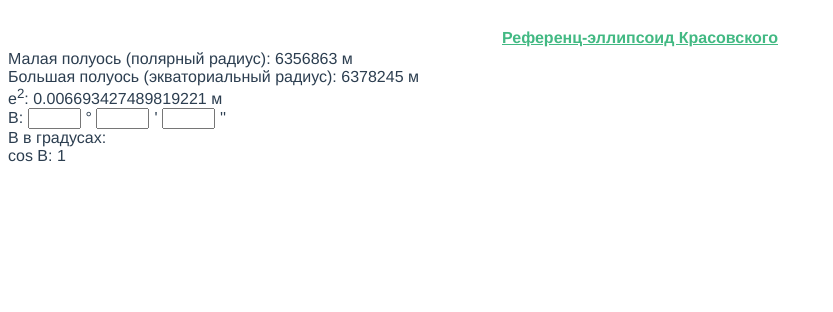
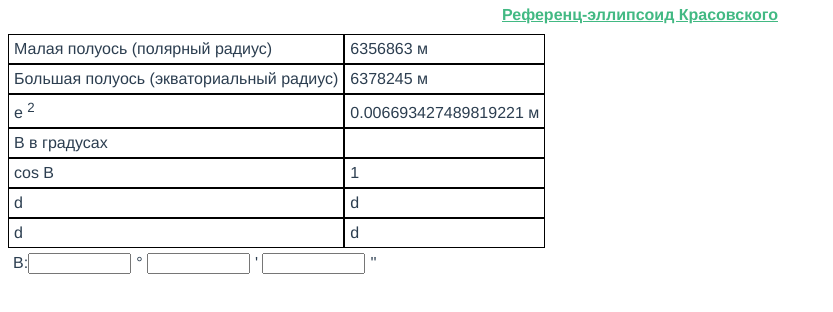
Before and after one commit to regfe89/geocalcold, a Vue app: page / in a window 1280 px wide. Shown: the top 312 px of the page, without its empty margins (0-833 px from the left). Built offline with nearby package versions, Linux system fonts and the light colour scheme.

Commit message:
Changed layout to table

```diff
--- a/public/index.html
+++ b/public/index.html
@@ -7,7 +7,7 @@
     <link rel="icon" href="<%= BASE_URL %>favicon.png">
     <title>geocalc</title>
   </head>
-  <body>
+  <body style="margin-top: 3px;">
     <noscript>
       <strong>We're sorry but geocalc doesn't work properly without JavaScript enabled. Please enable it to continue.</strong>
     </noscript>
--- a/src/App.vue
+++ b/src/App.vue
@@ -2,7 +2,6 @@
   <div id="app">
     <div id="nav">
       <!-- <img id = 'logo' alt="earth" src="@/assets/earth.png"> -->
-      <br>
       <!-- <router-link to="/">Home</router-link> |
       <router-link to="/about">About</router-link> | -->
       <router-link to="/">Референц-эллипсоид Красовского</router-link>
@@ -24,11 +23,6 @@
   padding: 3px;
 }
 
-#logo {
-  padding: 30px;
-  max-width: 189px;
-}
-
 #nav a {
   font-weight: bold;
   color: #2c3e50;
--- a/src/components/Krasovsky.vue
+++ b/src/components/Krasovsky.vue
@@ -1,39 +1,70 @@
 <template>
   <div id="parameters">
-    <div>Малая полуось (полярный радиус): {{ b }} м</div>
-    <div>Большая полуось (экваториальный радиус): {{ a }} м</div>
-    <div>e<sup>2</sup>: {{ e_sq }} м</div>
-    <div>
-      <span>B: </span>
-      <span><input id ='B' type = 'number' v-model="B_deg"/></span>°
-      <span><input id ='B' type = 'number' v-model="B_min"/></span>'
-      <span><input id ='B' type = 'number' v-model="B_sec"/></span>''
+    <tr>
+      <td>Малая полуось (полярный радиус)</td>
+      <td>{{ b }} м</td>
+    </tr>
+    <tr>
+      <td>Большая полуось (экваториальный радиус)</td>
+      <td>{{ a }} м</td>
+    </tr>
+    <tr>
+      <td>
+        e
+        <sup>2</sup>
+      </td>
+      <td>{{ e_sq }} м</td>
+    </tr>
 
+    <tr>
+      <td>B в градусах</td>
+      <td>{{ b_total_deg }}</td>
+    </tr>
+    <tr>
+      <td>cos B</td>
+      <td>{{ Math.cos(b_total_deg*Math.PI/180) }}</td>
+    </tr>
+    <tr>
+      <td>d</td>
+      <td>d</td>
+    </tr>
+    <tr>
+      <td>d</td>
+      <td>d</td>
+    </tr>
+    <div id="B_div">
+      <span>B:</span>
+      <span>
+        <input id="B" type="number" v-model="B_deg" />
+      </span>°
+      <span>
+        <input id="B" type="number" v-model="B_min" />
+      </span>'
+      <span>
+        <input id="B" type="number" v-model="B_sec" />
+      </span>''
     </div>
-    <div>B в градусах: {{ b_total_deg }}</div>
-    <div>cos B: {{ Math.cos(b_total_deg*Math.PI/180) }}</div>
-    <!-- angle * (180 / Math.PI); -->
   </div>
 </template>
 
 <script>
 export default {
   beforeMount: function() {
-    this.e_sq = (Math.pow(this.a, 2) - Math.pow(this.b, 2))/Math.pow(this.a, 2)
-
+    this.e_sq =
+      (Math.pow(this.a, 2) - Math.pow(this.b, 2)) / Math.pow(this.a, 2);
   },
   beforeUpdate: function() {
-    this.b_total_deg = parseFloat(this.B_deg) + parseFloat(this.B_min/60) + parseFloat(this.B_sec/3600)
+    this.b_total_deg = +this.B_deg + this.B_min / 60 + this.B_sec / 3600;
   },
   data: function() {
     return {
       a: 6378245,
       b: 6356863,
-      e_sq: '',
-      B_deg: '',
-      B_min: '',
-      B_sec: '',
-      b_total_deg: ''
+      e_sq: null,
+      B_deg: null,
+      B_min: null,
+      B_sec: null,
+      b_total_deg: null
     };
   }
 };
@@ -43,14 +74,22 @@ export default {
 <style scoped>
 #parameters {
   text-align: left;
+  margin-top: 7px
 }
 #B {
   margin-right: 5px;
-  max-width: 45px;
+  max-width: 95px;
+}
+#B_div {
+  margin: 5px;
 }
 input::-webkit-outer-spin-button,
 input::-webkit-inner-spin-button {
   -webkit-appearance: none;
   margin: 0;
 }
+td {
+  border: 1px solid black;
+  padding: 5px;
+}
 </style>
```
